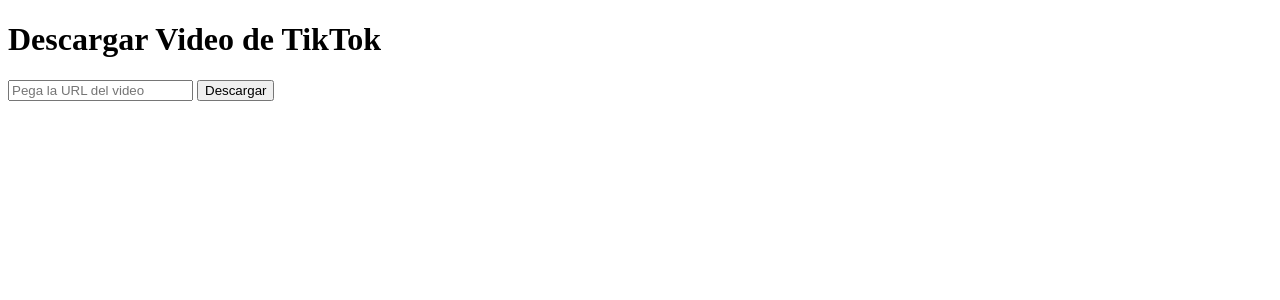
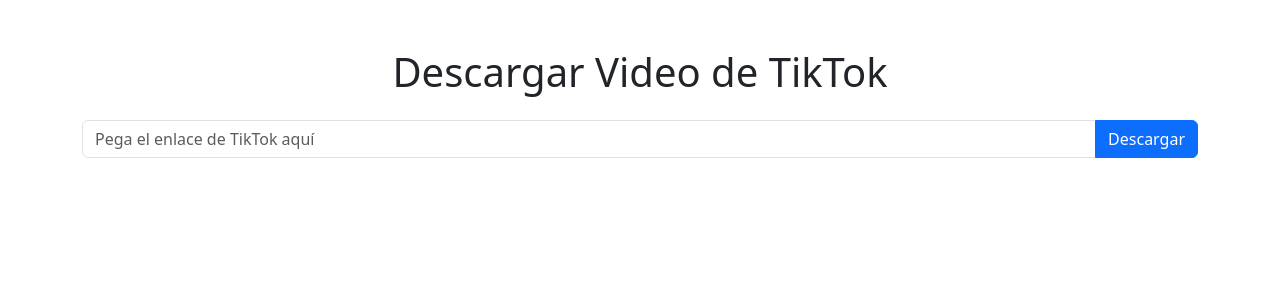
Before and after one commit to Duban12/flask-tiktok-downloader, a Flask app: page / in a window 1280 px wide. Shown: the top 300 px of the page. Run offline with Flask 3, Linux system fonts and the light colour scheme.

Commit message:
Update index.html

```diff
--- a/templates/index.html
+++ b/templates/index.html
@@ -3,44 +3,46 @@
 <head>
     <meta charset="UTF-8">
     <meta name="viewport" content="width=device-width, initial-scale=1.0">
-    <title>Descargar Videos de TikTok</title>
+    <title>Descargar TikTok</title>
+    <link rel="stylesheet" href="{{ url_for('static', filename='styles.css') }}">
+    <link rel="stylesheet" href="https://cdn.jsdelivr.net/npm/bootstrap@5.3.0/dist/css/bootstrap.min.css">
 </head>
 <body>
-    <h1>Descargar Video de TikTok</h1>
-    <input type="text" id="videoUrl" placeholder="Pega la URL del video">
-    <button onclick="descargarVideo()">Descargar</button>
+
+<div class="container text-center mt-5">
+    <h1 class="mb-4">Descargar Video de TikTok</h1>
+    <div class="input-group mb-3">
+        <input type="text" id="url" class="form-control" placeholder="Pega el enlace de TikTok aquí">
+        <button class="btn btn-primary" onclick="descargarVideo()">Descargar</button>
+    </div>
+    <div id="mensaje" class="mt-3"></div>
+</div>
 
 <script>
 function descargarVideo() {
-            const url = document.getElementById("videoUrl").value;
-            if (!url) {
-                alert("Por favor, ingresa una URL válida");
-                return;
-            }
+    let url = document.getElementById("url").value;
+    let mensaje = document.getElementById("mensaje");
 
     fetch("/download", {
         method: "POST",
-                headers: { "Content-Type": "application/json" },
+        headers: {
+            "Content-Type": "application/json"
+        },
         body: JSON.stringify({ url: url })
     })
-            .then(response => {
-                if (!response.ok) {
-                    throw new Error("No se pudo descargar el video.");
+    .then(response => response.json())
+    .then(data => {
+        if (data.error) {
+            mensaje.innerHTML = `<div class="alert alert-danger">${data.error}</div>`;
+        } else {
+            mensaje.innerHTML = `<div class="alert alert-success">Descarga exitosa. Revisa tu carpeta de Descargas.</div>`;
         }
-                return response.blob();
-            })
-            .then(blob => {
-                const link = document.createElement("a");
-                link.href = window.URL.createObjectURL(blob);
-                link.download = "video_tiktok.mp4";
-                document.body.appendChild(link);
-                link.click();
-                document.body.removeChild(link);
     })
     .catch(error => {
-                alert("Error: " + error.message);
+        mensaje.innerHTML = `<div class="alert alert-danger">Error al descargar el video.</div>`;
     });
 }
 </script>
+
 </body>
 </html>
```
Lines whose indentation alone changed are shown as unchanged.
